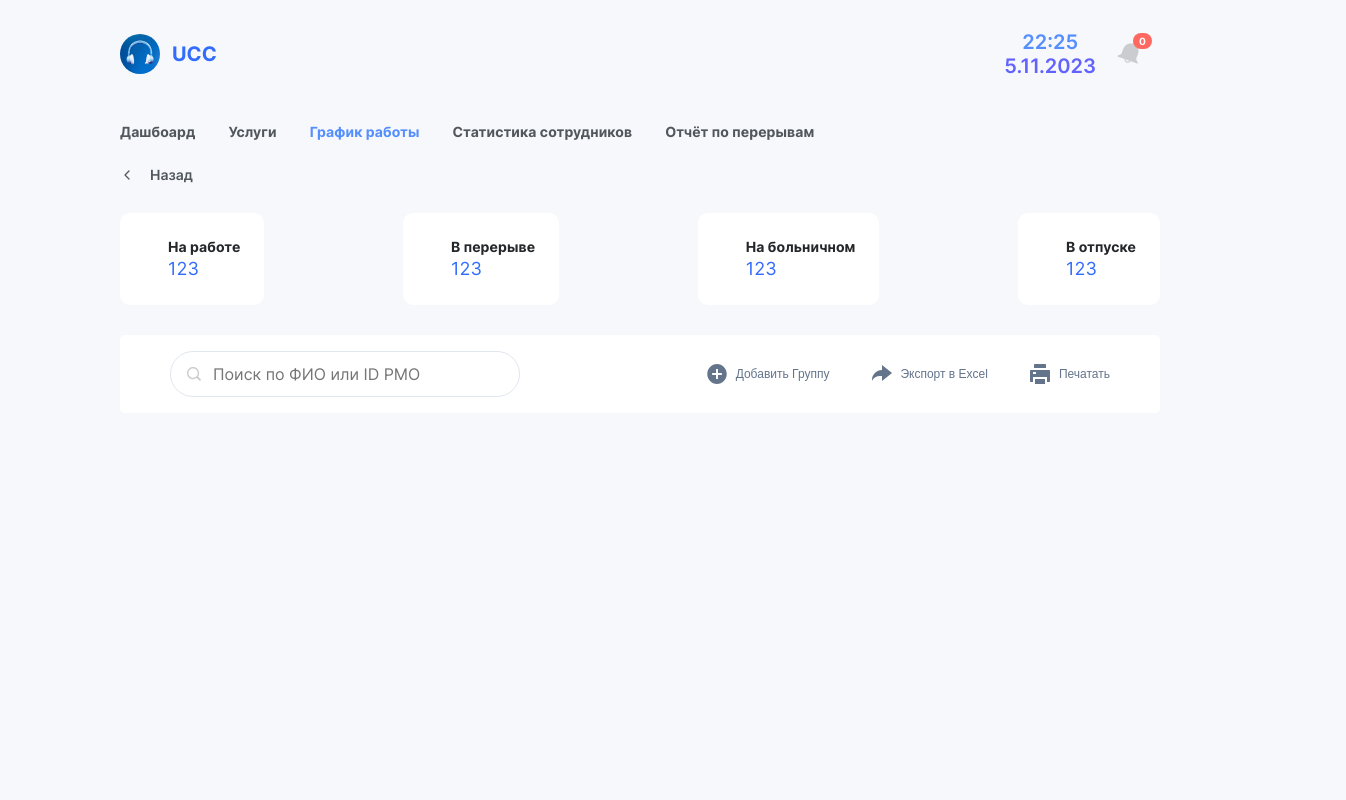
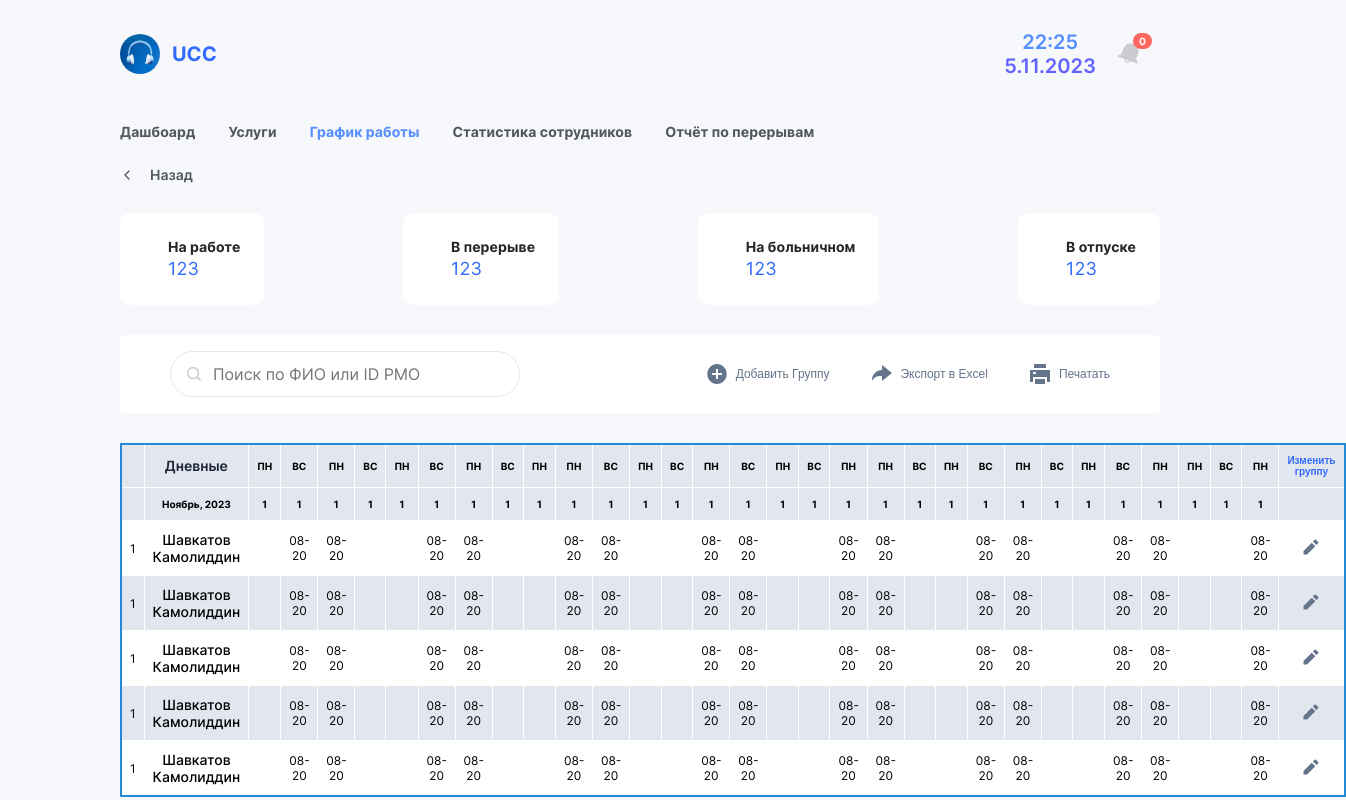
Before and after one commit to Umirzakovv/dashboard-contact-center, a React (Vite) app: page /schedule/1000 in a window 1280 px wide. Shown: the whole page, 1346 px wide, since content can reach past the window. Built offline with nearby package versions, Linux system fonts and the light colour scheme; no server answers.

Commit message:
set full layout of table component at single schedule page

```diff
--- a/src/pages/single-schedule/SingleSchedule.jsx
+++ b/src/pages/single-schedule/SingleSchedule.jsx
@@ -2,6 +2,7 @@ import BackBtn from "../../components/back-btn/BackBtn";
 import Layout from "../../components/layout/Layout";
 import CommonStatisticsSingleSchedule from "./components/common-statistics/CommonStatistics";
 import Header from "./components/header/Header";
+import Table from "./components/table/Table";
 import "./single-schedule.scss";
 
 const SingleSchedule = () => {
@@ -10,6 +11,7 @@ const SingleSchedule = () => {
       <BackBtn href={"/schedule"} />
       <CommonStatisticsSingleSchedule />
       <Header />
+      <Table />
     </Layout>
   );
 };
--- /dev/null
+++ b/src/pages/single-schedule/components/table-dates/TableDates.jsx
@@ -0,0 +1,48 @@
+import "./table-dates.scss";
+
+const TableDates = () => {
+  return (
+    <tr className="table-dates">
+      <th></th>
+      <th className="group-title">Дневные</th>
+      <th>ПН</th>
+      <th>ВС</th>
+      <th>ПН</th>
+      <th>ВС</th>
+      <th>ПН</th>
+      <th>ВС</th>
+      <th>ПН</th>
+      <th>ВС</th>
+      <th>ПН</th>
+      <th>ПН</th>
+      <th>ВС</th>
+      <th>ПН</th>
+      <th>ВС</th>
+      <th>ПН</th>
+      <th>ВС</th>
+      <th>ПН</th>
+      <th>ВС</th>
+      <th>ПН</th>
+      <th>ПН</th>
+      <th>ВС</th>
+      <th>ПН</th>
+      <th>ВС</th>
+      <th>ПН</th>
+      <th>ВС</th>
+      <th>ПН</th>
+      <th>ВС</th>
+      <th>ПН</th>
+      <th>ПН</th>
+      <th>ВС</th>
+      <th>ПН</th>
+
+      <th>
+        <button className="edit-group__btn">
+          Изменить <br /> группу
+        </button>
+      </th>
+    </tr>
+  );
+};
+
+export default TableDates;
--- /dev/null
+++ b/src/pages/single-schedule/components/table-dates/table-dates.scss
@@ -0,0 +1,29 @@
+.table-dates {
+  th {
+    background-color: #e1e6ef;
+  }
+
+  .group-title {
+    color: #1d2433;
+    font-size: 1.4rem;
+    font-style: normal;
+    font-weight: 600;
+    line-height: 20px;
+  }
+
+  .edit-group__btn {
+    border: none;
+    background: none;
+    cursor: pointer;
+    color: #336cfb;
+
+font-size: 1rem;
+font-style: normal;
+font-weight: 600;
+line-height: normal;
+
+    &:active {
+      color: #336cfb85;
+    }
+  }
+}
--- /dev/null
+++ b/src/pages/single-schedule/components/table-days/TableDays.jsx
@@ -0,0 +1,44 @@
+import "./table-days.scss";
+
+const TableDays = () => {
+  return (
+    <tr className="table-days">
+      <th></th>
+      <th className="month">Ноябрь, 2023</th>
+      <th>1</th>
+      <th>1</th>
+      <th>1</th>
+      <th>1</th>
+      <th>1</th>
+      <th>1</th>
+      <th>1</th>
+      <th>1</th>
+      <th>1</th>
+      <th>1</th>
+      <th>1</th>
+      <th>1</th>
+      <th>1</th>
+      <th>1</th>
+      <th>1</th>
+      <th>1</th>
+      <th>1</th>
+      <th>1</th>
+      <th>1</th>
+      <th>1</th>
+      <th>1</th>
+      <th>1</th>
+      <th>1</th>
+      <th>1</th>
+      <th>1</th>
+      <th>1</th>
+      <th>1</th>
+      <th>1</th>
+      <th>1</th>
+      <th>1</th>
+
+      <th></th>
+    </tr>
+  );
+};
+
+export default TableDays;
--- /dev/null
+++ b/src/pages/single-schedule/components/table-days/table-days.scss
@@ -0,0 +1,9 @@
+.table-days {
+  th {
+    background-color: #e1e6ef;
+  }
+
+  .month {
+
+  }
+}
--- /dev/null
+++ b/src/pages/single-schedule/components/table-users/TableUsers.jsx
@@ -0,0 +1,49 @@
+import "./table-users.scss";
+import pencilImg from "../../../../assets/icons/pencil.svg";
+
+const TableUsers = () => {
+  return (
+    <tr className="table-user">
+      <td>1</td>
+      <td className="user-name">Шавкатов <br /> Камолиддин</td>
+      <td></td>
+      <td>08-20</td>
+      <td>08-20</td>
+      <td></td>
+      <td></td>
+      <td>08-20</td>
+      <td>08-20</td>
+      <td></td>
+      <td></td>
+      <td>08-20</td>
+      <td>08-20</td>
+      <td></td>
+      <td></td>
+      <td>08-20</td>
+      <td>08-20</td>
+      <td></td>
+      <td></td>
+      <td>08-20</td>
+      <td>08-20</td>
+      <td></td>
+      <td></td>
+      <td>08-20</td>
+      <td>08-20</td>
+      <td></td>
+      <td></td>
+      <td>08-20</td>
+      <td>08-20</td>
+      <td></td>
+      <td></td>
+      <td>08-20</td>
+
+      <td>
+        <button className="user-edit__btn">
+          <img src={pencilImg} alt="edit btn" />
+        </button>
+      </td>
+    </tr>
+  );
+};
+
+export default TableUsers;
--- /dev/null
+++ b/src/pages/single-schedule/components/table-users/table-users.scss
@@ -0,0 +1,33 @@
+.table-user {
+  &:nth-child(odd) {
+    background-color: #fff;
+    color: #1d2433;
+  }
+
+  &:nth-child(even) {
+    background-color: #e1e6ef;
+    color: #1d2433;
+  }
+
+  td {
+    color: #000;
+    font-size: 1.2rem;
+    font-style: normal;
+    font-weight: 400;
+    line-height: normal;
+  }
+
+  .user-name {
+    font-feature-settings: "clig" off, "liga" off;
+    font-size: 1.4rem;
+    font-style: normal;
+    font-weight: 500;
+    line-height: normal;
+  }
+
+  .user-edit__btn {
+    border: none;
+    background: none;
+    cursor: pointer;
+  }
+}
--- /dev/null
+++ b/src/pages/single-schedule/components/table/Table.jsx
@@ -0,0 +1,21 @@
+import TableDates from "../table-dates/TableDates";
+import TableDays from "../table-days/TableDays";
+import TableUsers from "../table-users/TableUsers";
+import "./table.scss";
+
+const Table = () => {
+  return (
+    <table className="single-schedule__table">
+      <TableDates />
+      <TableDays />
+      <TableUsers />
+      <TableUsers />
+      <TableUsers />
+      <TableUsers />
+      <TableUsers />
+
+    </table>
+  );
+};
+
+export default Table;
--- /dev/null
+++ b/src/pages/single-schedule/components/table/table.scss
@@ -0,0 +1,20 @@
+.single-schedule__table {
+  margin-top: 3rem;
+  border: 2px solid #238ad5;
+  border-collapse: collapse;
+  width: 100%;
+
+  tr {
+    th {
+      border: 1px solid #fff;
+      padding: 1rem 0.8rem;
+      text-align: center;
+    }
+
+    td {
+      border: 1px solid #fff;
+      padding: 1rem 0.8rem;
+      text-align: center;
+    }
+  }
+}
```
Also changed, not shown: src/assets/icons/pencil.svg (added).
